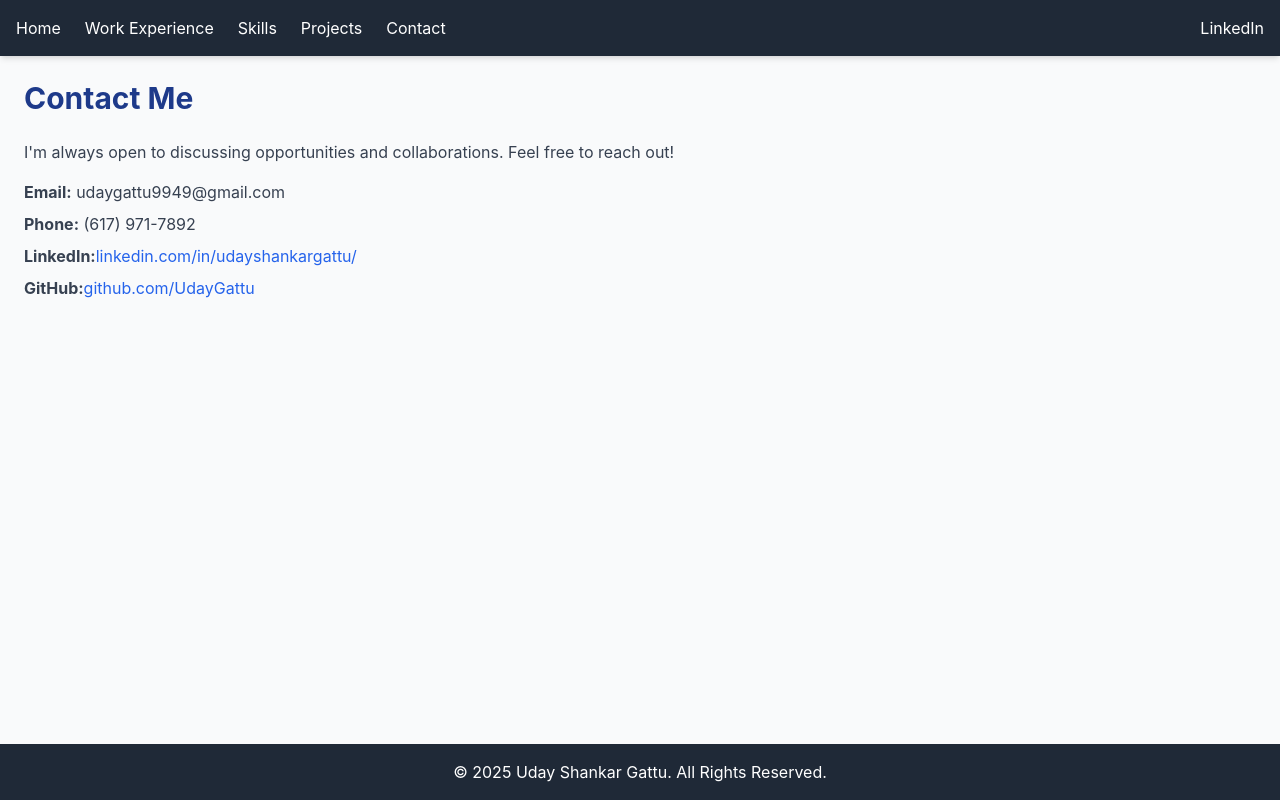
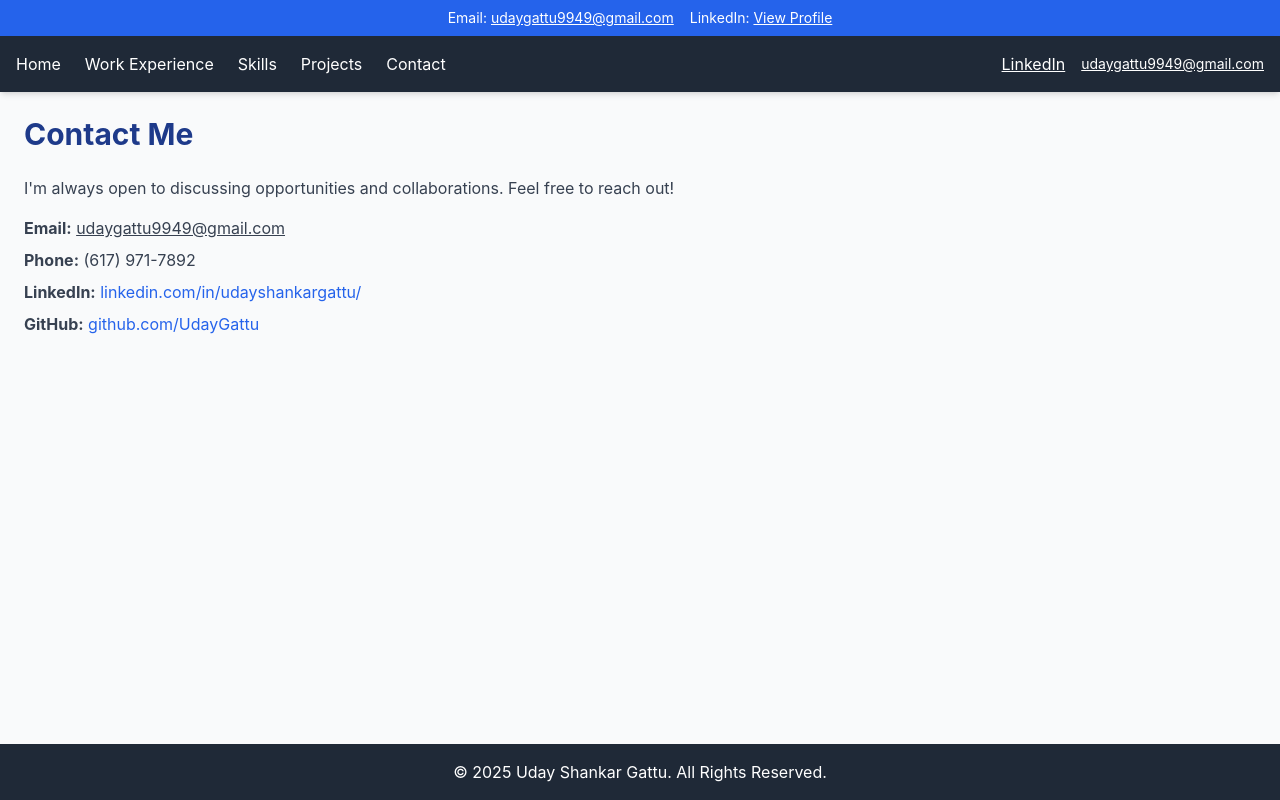
Before and after one commit to UdayGattu/udaygattu.github.io, a Next.js app: page /contact in a window 1280 px wide. Built offline with nearby package versions, Linux system fonts and the light colour scheme.

Commit message:
second version

```diff
--- a/app/contact/page.js
+++ b/app/contact/page.js
@@ -1,16 +1,31 @@
 // app/contact/page.js
+"use client";
+import { motion } from "framer-motion";
+
 export default function Contact() {
   return (
-      <div>
+    <motion.div
+      initial={{ opacity: 0 }}
+      animate={{ opacity: 1 }}
+      transition={{ duration: 1 }}
+    >
       <h2 className="text-3xl font-bold mb-6 text-primary">Contact Me</h2>
       <p className="mb-4 text-gray-700">
-          I'm always open to discussing opportunities and collaborations. Feel free to reach out!
+        I'm always open to discussing opportunities and collaborations. Feel
+        free to reach out!
       </p>
       <ul className="text-gray-700">
-          <li className="mb-2"><strong>Email:</strong> udaygattu9949@gmail.com</li>
-          <li className="mb-2"><strong>Phone:</strong> (617) 971-7892</li>
         <li className="mb-2">
-            <strong>LinkedIn:</strong>
+          <strong>Email:</strong>{" "}
+          <a href="mailto:udaygattu9949@gmail.com" className="underline">
+            udaygattu9949@gmail.com
+          </a>
+        </li>
+        <li className="mb-2">
+          <strong>Phone:</strong> (617) 971-7892
+        </li>
+        <li className="mb-2">
+          <strong>LinkedIn:</strong>{" "}
           <a
             href="https://www.linkedin.com/in/udayshankargattu/"
             target="_blank"
@@ -21,7 +36,7 @@ export default function Contact() {
           </a>
         </li>
         <li className="mb-2">
-            <strong>GitHub:</strong>
+          <strong>GitHub:</strong>{" "}
           <a
             href="https://github.com/UdayGattu"
             target="_blank"
@@ -32,6 +47,6 @@ export default function Contact() {
           </a>
         </li>
       </ul>
-      </div>
+    </motion.div>
   );
 }
--- a/app/layout.js
+++ b/app/layout.js
@@ -1,21 +1,21 @@
 // app/layout.js
-import '../styles/globals.css';
-import Navbar from '../components/Navbar';
-console.log("Navbar:", Navbar); // Should log a function/component definition
+import "../styles/globals.css";
+import ContactBar from "../components/ContactBar";
+import Navbar from "../components/Navbar";
 
 export const metadata = {
-  title: 'Uday Shankar Gattu Portfolio',
-  description: 'Portfolio of Uday Shankar Gattu – Aspiring Machine Learning Engineer & AI Researcher',
+  title: "Uday Shankar Gattu Portfolio",
+  description:
+    "Portfolio of Uday Shankar Gattu – Aspiring Machine Learning Engineer & AI Researcher",
 };
 
 export default function RootLayout({ children }) {
   return (
     <html lang="en">
       <body className="flex flex-col min-h-screen bg-gray-50">
+        <ContactBar />
         <Navbar />
-        <main className="flex-grow container mx-auto p-6">
-          {children}
-        </main>
+        <main className="flex-grow container mx-auto p-6">{children}</main>
         <footer className="bg-gray-800 text-white text-center py-4">
           © {new Date().getFullYear()} Uday Shankar Gattu. All Rights Reserved.
         </footer>
--- a/app/skills/page.js
+++ b/app/skills/page.js
@@ -1,20 +1,31 @@
 // app/skills/page.js
+"use client";
+import { motion } from "framer-motion";
+
 export default function Skills() {
   return (
-      <div>
+    <motion.div
+      initial={{ opacity: 0 }}
+      animate={{ opacity: 1 }}
+      transition={{ duration: 1 }}
+    >
       <h2 className="text-3xl font-bold mb-6 text-primary">Skills & Technologies</h2>
 
       <div className="mb-6">
         <h3 className="text-2xl font-semibold">Programming & Frameworks</h3>
         <p className="mt-2 text-gray-700">
-            Python (PyTorch, TensorFlow, Hugging Face Transformers, Scikit-learn), SQL, JavaScript, CSS, Flask, FastAPI, Django
+          Python (PyTorch, TensorFlow, Hugging Face Transformers, Scikit-learn),
+          SQL, JavaScript, CSS, Flask, FastAPI, Django
         </p>
       </div>
 
       <div className="mb-6">
-          <h3 className="text-2xl font-semibold">Machine Learning & AI Concepts</h3>
+        <h3 className="text-2xl font-semibold">
+          Machine Learning & AI Concepts
+        </h3>
         <p className="mt-2 text-gray-700">
-            Large Language Models (LLMs), Fine-tuning, Transformers, BERT, GPT, GANs, Reinforcement Learning, Prompt Engineering, LangChain, RAG
+          Large Language Models (LLMs), Fine-tuning, Transformers, BERT, GPT,
+          GANs, Reinforcement Learning, Prompt Engineering, LangChain, RAG
         </p>
       </div>
 
@@ -28,9 +39,10 @@ export default function Skills() {
       <div className="mb-6">
         <h3 className="text-2xl font-semibold">Certifications</h3>
         <p className="mt-2 text-gray-700">
-            AWS Academy Cloud Practitioner, Azure Fundamentals, Azure Developer, EDX CS50
+          AWS Academy Cloud Practitioner, Azure Fundamentals, Azure Developer,
+          EDX CS50
         </p>
       </div>
-      </div>
+    </motion.div>
   );
 }
--- a/app/work/page.js
+++ b/app/work/page.js
@@ -1,16 +1,32 @@
+// app/work/page.js
+"use client";
+import { motion } from "framer-motion";
+
 export default function Work() {
   return (
-      <div>
+    <motion.div
+      initial={{ opacity: 0 }}
+      animate={{ opacity: 1 }}
+      transition={{ duration: 1 }}
+    >
       <h2 className="text-3xl font-bold mb-6 text-primary">Work Experience</h2>
 
       <div className="mb-8">
         <h3 className="text-2xl font-semibold">
           Machine Learning Engineer, Tata Consultancy Services
         </h3>
-          <p className="text-lg text-gray-600">Hyderabad, India | June 2022 – August 2023</p>
+        <p className="text-lg text-gray-600">
+          Hyderabad, India | June 2022 – August 2023
+        </p>
         <ul className="list-disc list-inside mt-4 text-gray-700">
-            <li>Deployed predictive models on Azure, boosting efficiency by 20% and reducing response time by 30%.</li>
-            <li>Developed ML-powered applications using Python and Flask, achieving a 25% improvement in deployment efficiency.</li>
+          <li>
+            Deployed predictive models on Azure, boosting efficiency by 20% and
+            reducing response time by 30%.
+          </li>
+          <li>
+            Developed ML-powered applications using Python and Flask, achieving
+            a 25% improvement in deployment efficiency.
+          </li>
           <li>Optimized ML pipelines to reduce model training time by 40%.</li>
         </ul>
       </div>
@@ -19,10 +35,15 @@ export default function Work() {
         <h3 className="text-2xl font-semibold">
           AI-ML Engineer Intern, EduSkills Foundation
         </h3>
-          <p className="text-lg text-gray-600">Hyderabad, India | January 2022 – May 2022</p>
+        <p className="text-lg text-gray-600">
+          Hyderabad, India | January 2022 – May 2022
+        </p>
         <ul className="list-disc list-inside mt-4 text-gray-700">
           <li>Enhanced model accuracy by 30% using Amazon SageMaker.</li>
-            <li>Deployed scalable AI solutions on AWS, increasing operational efficiency by 25%.</li>
+          <li>
+            Deployed scalable AI solutions on AWS, increasing operational
+            efficiency by 25%.
+          </li>
         </ul>
       </div>
 
@@ -30,12 +51,20 @@ export default function Work() {
         <h3 className="text-2xl font-semibold">
           Artificial Intelligence Intern, Xane.ai
         </h3>
-          <p className="text-lg text-gray-600">Hyderabad, India | June 2020 – September 2020</p>
+        <p className="text-lg text-gray-600">
+          Hyderabad, India | June 2020 – September 2020
+        </p>
         <ul className="list-disc list-inside mt-4 text-gray-700">
-            <li>Developed TensorFlow models for mask detection achieving 95% accuracy.</li>
-            <li>Improved performance by 20% through advanced image processing techniques.</li>
+          <li>
+            Developed TensorFlow models for mask detection achieving 95%
+            accuracy.
+          </li>
+          <li>
+            Improved performance by 20% through advanced image processing
+            techniques.
+          </li>
         </ul>
       </div>
-      </div>
+    </motion.div>
   );
 }
--- /dev/null
+++ b/components/ContactBar.js
@@ -0,0 +1,32 @@
+// components/ContactBar.js
+"use client";
+import { motion } from "framer-motion";
+
+export default function ContactBar() {
+  return (
+    <motion.div
+      initial={{ opacity: 0, y: -20 }}
+      animate={{ opacity: 1, y: 0 }}
+      transition={{ duration: 0.8 }}
+      className="bg-blue-600 text-white text-sm py-2 px-4 flex justify-center space-x-4"
+    >
+      <span>
+        Email:{" "}
+        <a href="mailto:udaygattu9949@gmail.com" className="underline">
+          udaygattu9949@gmail.com
+        </a>
+      </span>
+      <span>
+        LinkedIn:{" "}
+        <a
+          href="https://www.linkedin.com/in/udayshankargattu/"
+          target="_blank"
+          rel="noopener noreferrer"
+          className="underline"
+        >
+          View Profile
+        </a>
+      </span>
+    </motion.div>
+  );
+}
--- a/components/Navbar.js
+++ b/components/Navbar.js
@@ -1,38 +1,78 @@
 // components/Navbar.js
-import Link from 'next/link';
+"use client";
+import Link from "next/link";
+import { motion } from "framer-motion";
 
 export default function Navbar() {
   return (
-    <nav className="bg-gray-800 text-white p-4 shadow-md">
+    <motion.nav
+      initial={{ opacity: 0 }}
+      animate={{ opacity: 1 }}
+      transition={{ duration: 1 }}
+      className="bg-gray-800 text-white p-4 shadow-md"
+    >
       <div className="container mx-auto flex justify-between items-center">
         <div className="flex space-x-6">
           <Link href="/">
-            <span className="hover:text-secondary transition-colors duration-300 cursor-pointer">Home</span>
+            <motion.span
+              whileHover={{ scale: 1.1 }}
+              className="cursor-pointer"
+            >
+              Home
+            </motion.span>
           </Link>
           <Link href="/work">
-            <span className="hover:text-secondary transition-colors duration-300 cursor-pointer">Work Experience</span>
+            <motion.span
+              whileHover={{ scale: 1.1 }}
+              className="cursor-pointer"
+            >
+              Work Experience
+            </motion.span>
           </Link>
           <Link href="/skills">
-            <span className="hover:text-secondary transition-colors duration-300 cursor-pointer">Skills</span>
+            <motion.span
+              whileHover={{ scale: 1.1 }}
+              className="cursor-pointer"
+            >
+              Skills
+            </motion.span>
           </Link>
           <Link href="/projects">
-            <span className="hover:text-secondary transition-colors duration-300 cursor-pointer">Projects</span>
+            <motion.span
+              whileHover={{ scale: 1.1 }}
+              className="cursor-pointer"
+            >
+              Projects
+            </motion.span>
           </Link>
           <Link href="/contact">
-            <span className="hover:text-secondary transition-colors duration-300 cursor-pointer">Contact</span>
+            <motion.span
+              whileHover={{ scale: 1.1 }}
+              className="cursor-pointer"
+            >
+              Contact
+            </motion.span>
           </Link>
         </div>
-        <div>
-          <a
+        <div className="flex items-center space-x-4">
+          <motion.a
             href="https://www.linkedin.com/in/udayshankargattu/"
             target="_blank"
             rel="noopener noreferrer"
-            className="hover:text-secondary transition-colors duration-300"
+            whileHover={{ scale: 1.1 }}
+            className="cursor-pointer underline"
           >
             LinkedIn
-          </a>
+          </motion.a>
+          <motion.a
+            href="mailto:udaygattu9949@gmail.com"
+            whileHover={{ scale: 1.1 }}
+            className="cursor-pointer underline text-sm"
+          >
+            udaygattu9949@gmail.com
+          </motion.a>
         </div>
       </div>
-    </nav>
+    </motion.nav>
   );
 }
```
Also changed, not shown: app/page.js (+93 -12 lines), app/projects/page.js (+35 -12 lines). Lines whose indentation alone changed are shown as unchanged.
